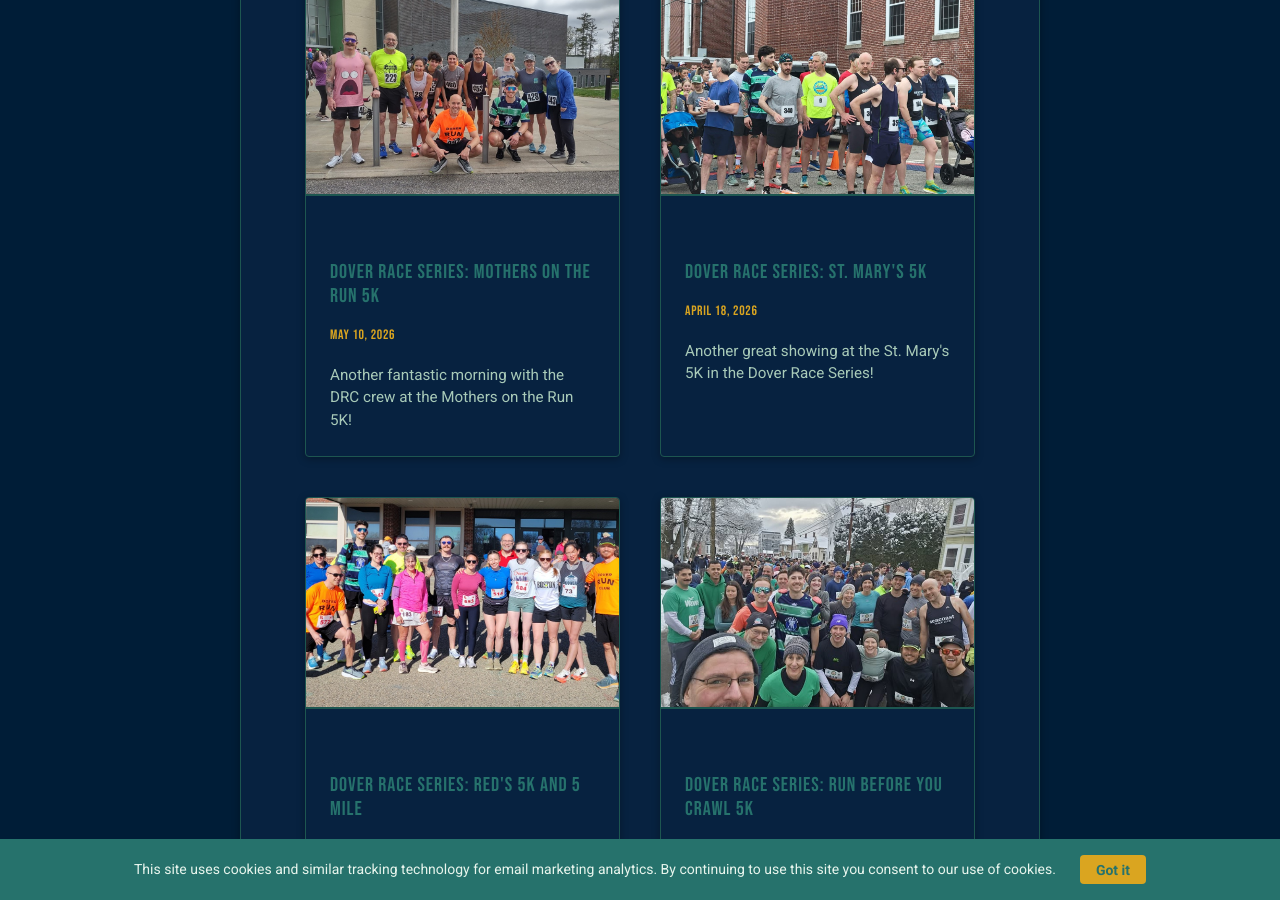
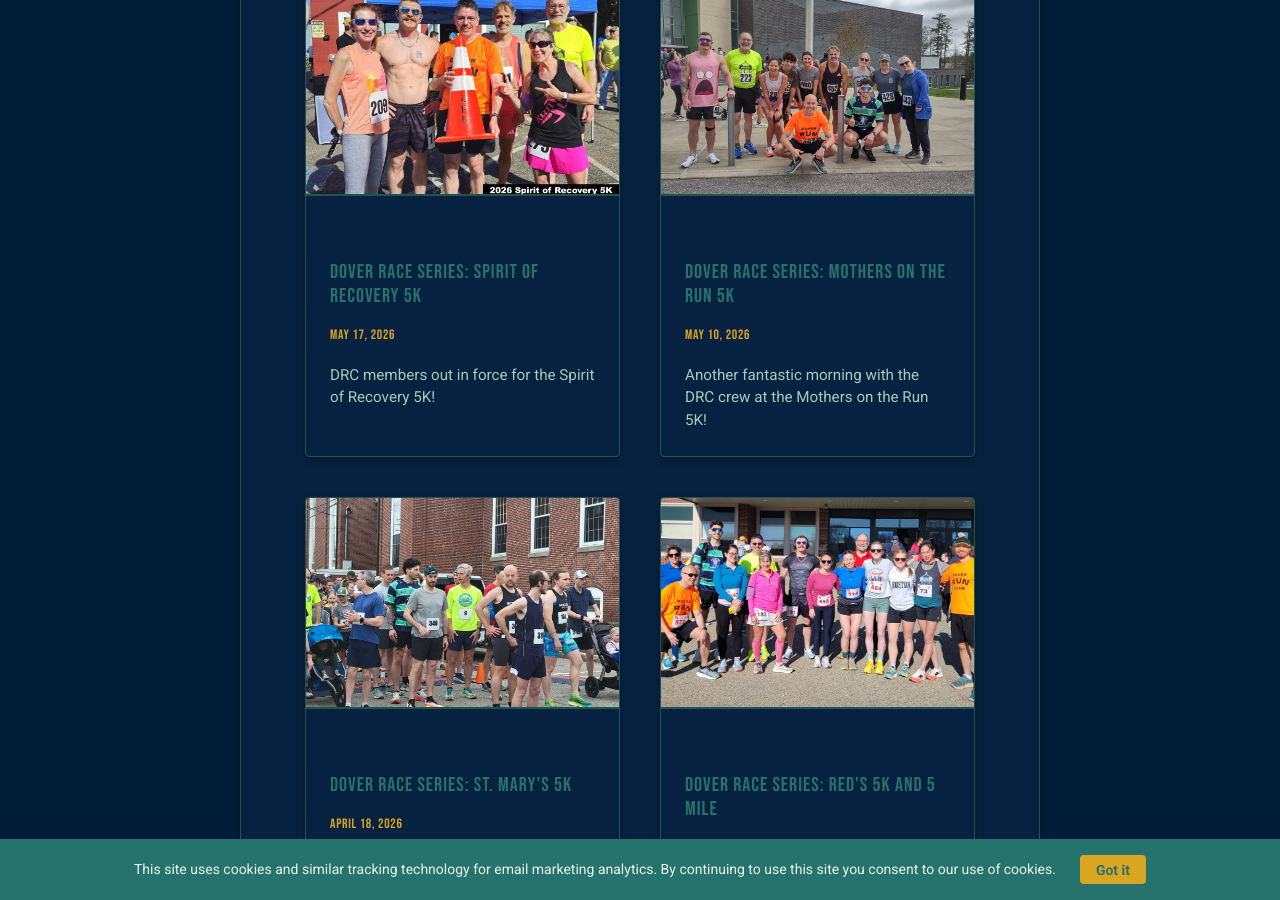
Before and after one commit to dekay2001/dover-run-club-website, a Jekyll site: the page built from gallery.md, in a window 1280 px wide and 900 px high, scrolled down 412 px. Built offline with Jekyll 4.4.1, drawn with Linux system fonts in a browser that asks for light colours.

Commit message:
feat: add Spirit of Recovery 5K images and update gallery data

```diff
--- a/_data/gallery.yml
+++ b/_data/gallery.yml
@@ -1,3 +1,10 @@
+
+- image: /assets/images/2026-05-17-dover-race-series-spirit-of-recovery5k-1200.jpg
+  image_base: /assets/images/2026-05-17-dover-race-series-spirit-of-recovery5k
+  title: "Dover Race Series: Spirit of Recovery 5K"
+  date: "2026-05-17"
+  caption: "DRC members out in force for the Spirit of Recovery 5K!"
+  alt: "Dover Run Club members posing at the Spirit of Recovery 5K"
 
 - image: /assets/images/2026-05-10-dover-race-series-motr5k-1200.jpg
   image_base: /assets/images/2026-05-10-dover-race-series-motr5k
--- a/gallery.md
+++ b/gallery.md
@@ -15,8 +15,9 @@ description: Photos from Dover Run Club runs, races, and community events
     <div class="gallery-card">
         <div class="gallery-image-wrapper">
             {% if photo.image_base %}
+            {% assign ext = photo.image | split: '.' | last %}
             <img src="{{ photo.image | relative_url }}"
-                 srcset="{{ photo.image_base | append: '-400.jpg' | relative_url }} 400w, {{ photo.image_base | append: '-800.jpg' | relative_url }} 800w, {{ photo.image_base | append: '-1200.jpg' | relative_url }} 1200w"
+                 srcset="{{ photo.image_base | append: '-400.' | append: ext | relative_url }} 400w, {{ photo.image_base | append: '-800.' | append: ext | relative_url }} 800w, {{ photo.image_base | append: '-1200.' | append: ext | relative_url }} 1200w"
                  sizes="(max-width: 600px) 400px, (max-width: 1000px) 800px, 1200px"
                  alt="{{ photo.alt | default: photo.title }}" class="gallery-image" loading="lazy">
             {% else %}
```
Also changed, not shown: assets/images/2026-05-17-dover-race-series-spirit-of-recovery5k-1200.jpg (added), assets/images/2026-05-17-dover-race-series-spirit-of-recovery5k-400.jpg (added), assets/images/2026-05-17-dover-race-series-spirit-of-recovery5k-800.jpg (added), assets/images/2026-05-17-dover-race-series-spirit-of-recovery5k.jpg (added).
